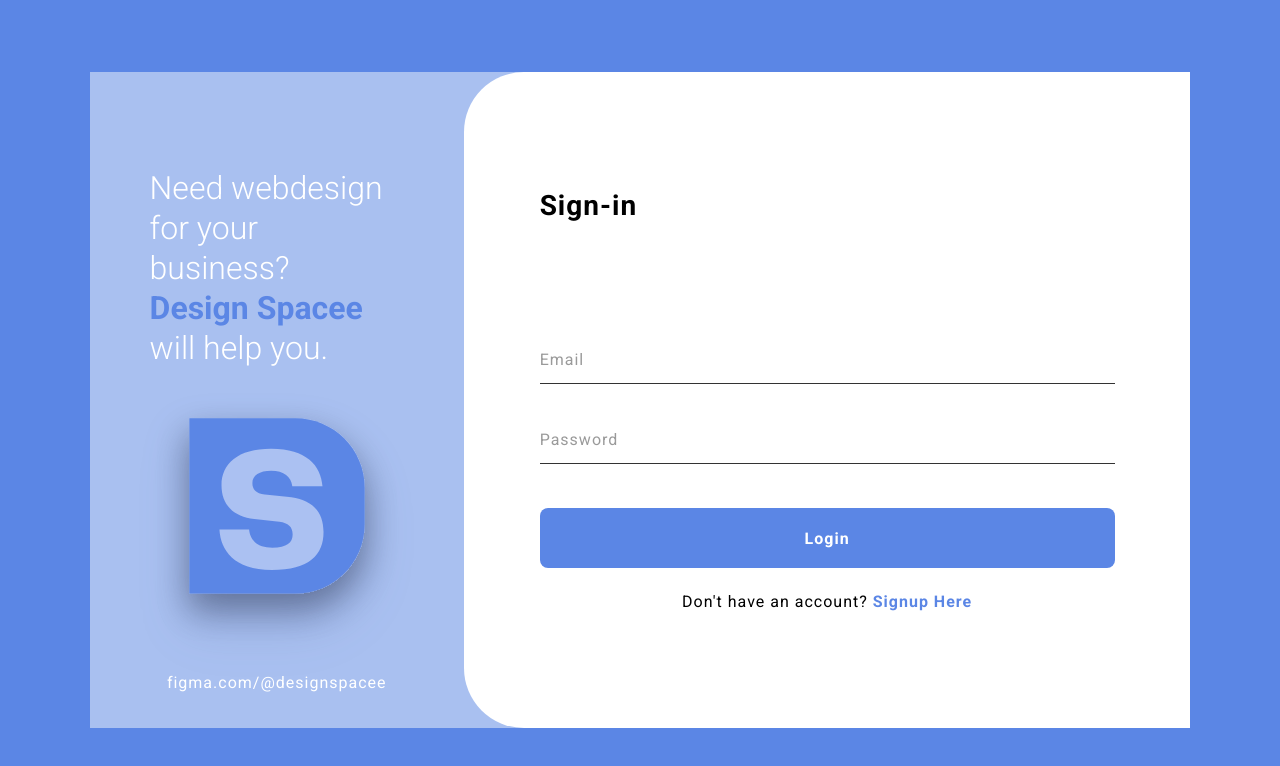
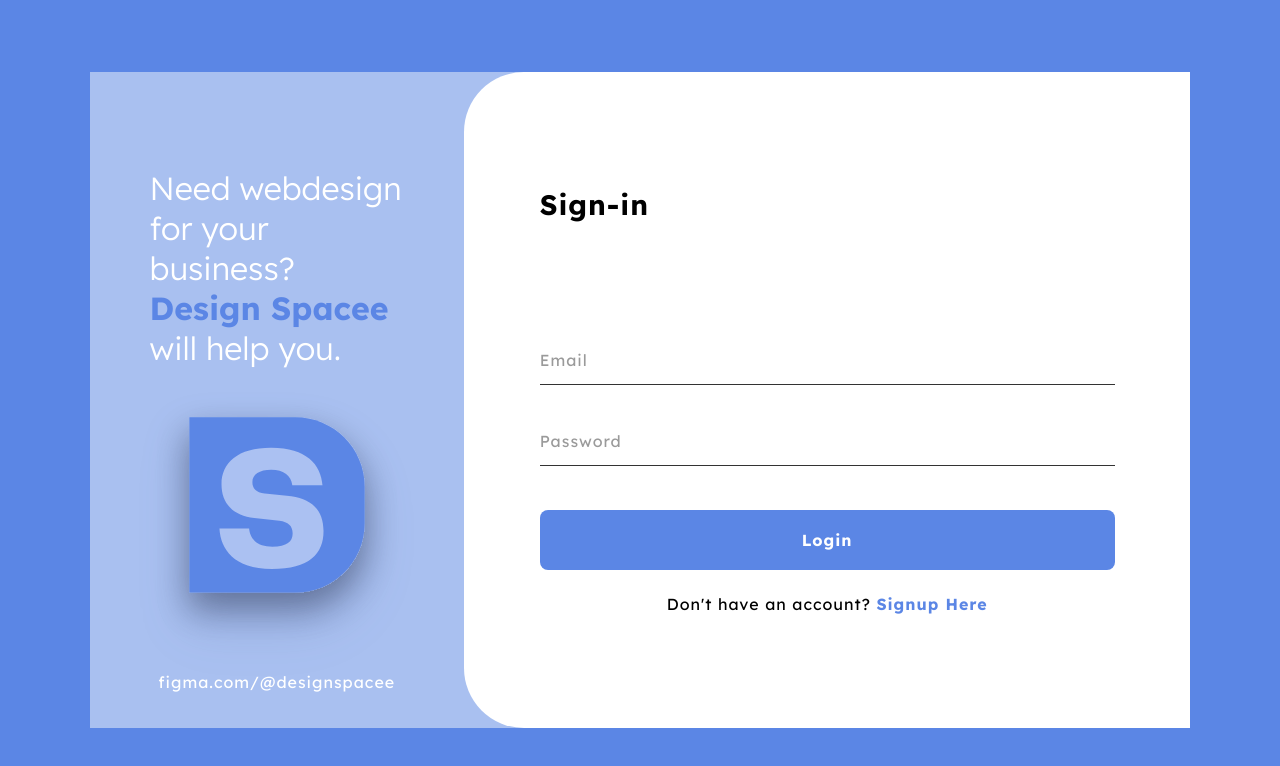
Before and after one commit to yanaaastv/APPDEV1, a React (Vite) app in the folder F_L04_ReactJsStylingFigmaConversion/: page / in a window 1280 px wide. Shown: the top 766 px of the page. Built offline with nearby package versions, Linux system fonts and the light colour scheme.

Commit message:
Update global font family and adjust text styling

```diff
--- a/F_L04_ReactJsStylingFigmaConversion/src/index.css
+++ b/F_L04_ReactJsStylingFigmaConversion/src/index.css
@@ -1,4 +1,5 @@
-@import url('https://fonts.googleapis.com/css2?family=Roboto:ital,wght@0,100..900;1,100..900&display=swap');
+
+@import url('https://fonts.googleapis.com/css2?family=Lexend:wght@100..900&display=swap');
 
 * {
   box-sizing: border-box;
@@ -7,7 +8,7 @@
 }
 
 body {
-  font-family: "Roboto", sans-serif;
+  font-family: "Lexend", sans-serif;
   font-size: 16px;
   color: #000;
   background: #5b86e5;
```
